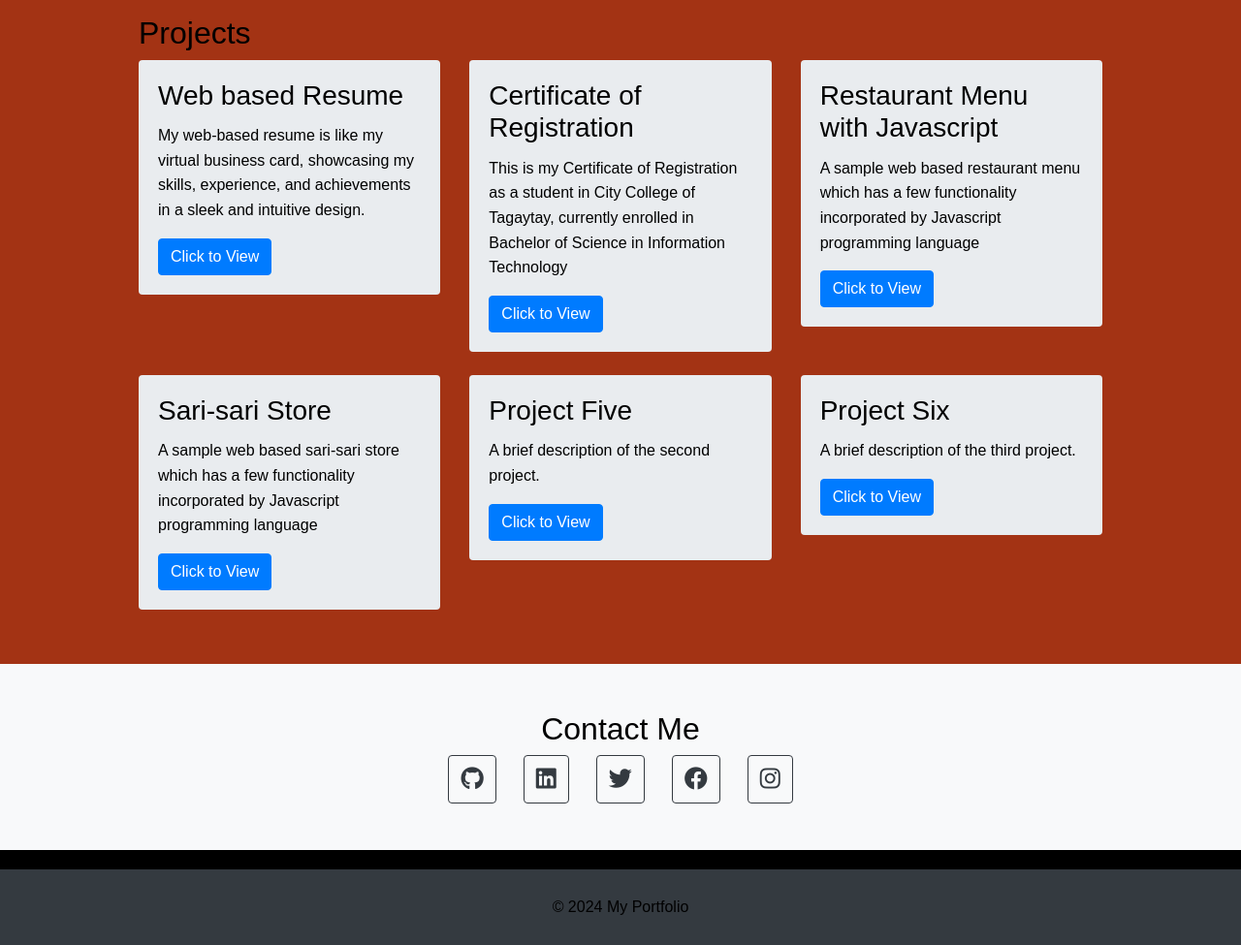
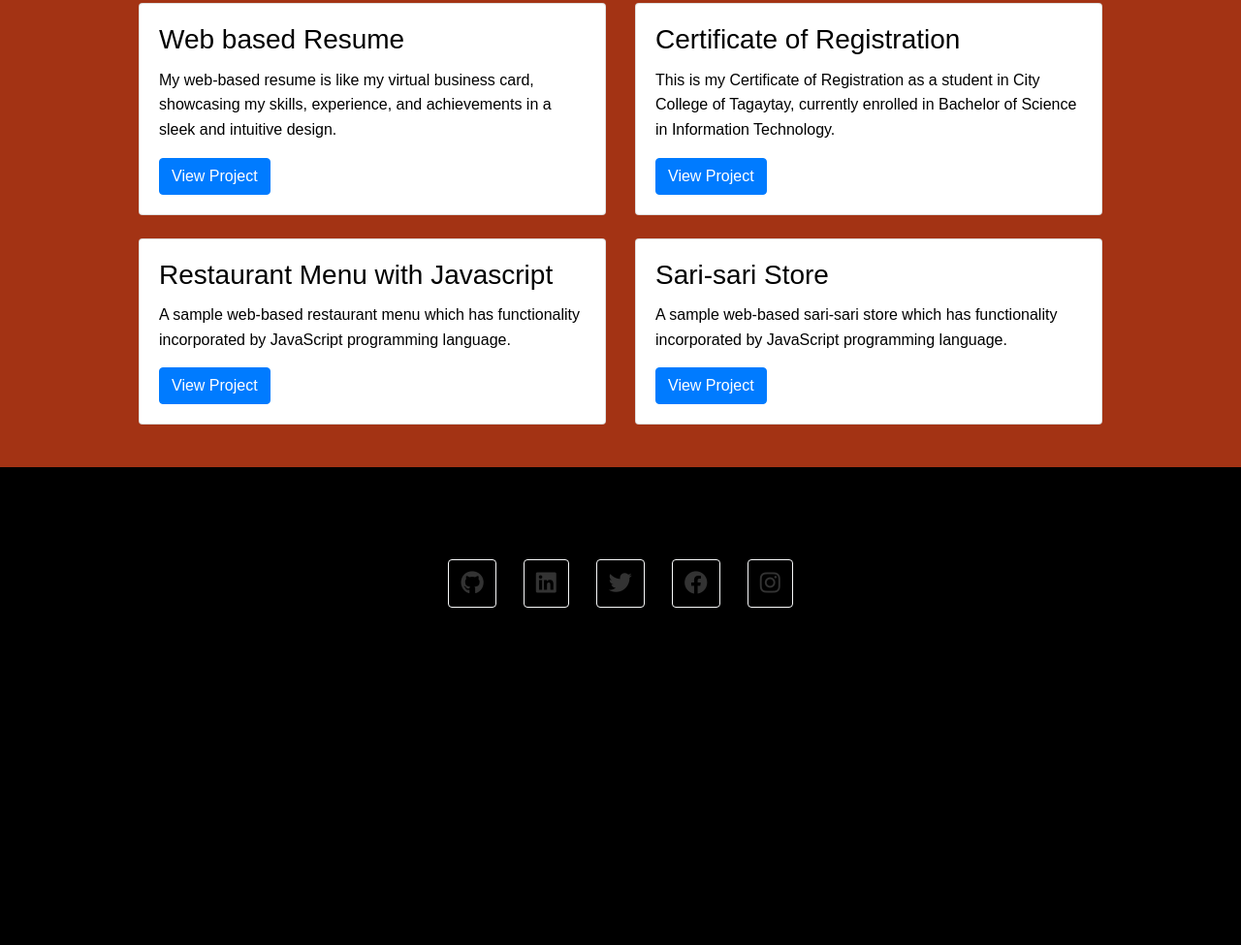
Before and after one commit to TechGuy06/sirAKFinalProject, a plain HTML site: page index.html in a window 1280 px wide. Shown: the part 499-1474 px from the top of the page at 97% size. After the commit the page ends 1255 px from the top, so only its background shows below. Drawn offline with nearby package versions, Linux system fonts and the light colour scheme.

Commit message:
Update index.html

```diff
--- a/index.html
+++ b/index.html
@@ -8,35 +8,6 @@
     <link rel="stylesheet" href="https://cdnjs.cloudflare.com/ajax/libs/font-awesome/6.0.0-beta3/css/all.min.css">
     <link href="https://maxcdn.bootstrapcdn.com/bootstrap/4.5.2/css/bootstrap.min.css" rel="stylesheet">
     <link rel="stylesheet" href="styles.css">
-    <style>
-        body {
-            font-family: Arial, sans-serif;
-        }
-        header, footer {
-            background-color: #343a40;
-            color: #fff;
-        }
-        header h1, footer p {
-            margin: 0;
-            padding: 1rem 0;
-        }
-        section {
-            padding: 2rem 0;
-        }
-        .bg-custom {
-            background-color: #f8f9fa; /* Light grey */
-        }
-        .card {
-            border: none;
-            background-color: #e9ecef; /* Slightly darker grey */
-        }
-        .social-media a {
-            color: #343a40;
-        }
-        .social-media a:hover {
-            color: #0056b3;
-        }
-    </style>
 </head>
 <body>
     <header>
@@ -69,69 +40,49 @@
     <section id="about" class="bg-custom">
         <div class="container">
             <h2>About Me</h2>
-            <p style="color: white;">
+            <p>
                 Hi, I'm Marzan David Ocampo, an IT student passionate about exploring new ideas and technologies. I have a solid understanding of programming languages, web development, and Flutter for mobile app development. I love pushing the boundaries of what's possible and am committed to continuous learning and innovation in the tech industry.
             </p>
         </div>
     </section>
 
-    <section id="projects" class="bg-custom">
+    <section id="projects">
         <div class="container">
             <h2>Projects</h2>
             <div class="row">
-                <div class="col-md-4 mb-4">
+                <div class="col-md-6 mb-4">
                     <div class="card">
                         <div class="card-body">
                             <h3 class="card-title">Web based Resume</h3>
                             <p class="card-text">My web-based resume is like my virtual business card, showcasing my skills, experience, and achievements in a sleek and intuitive design.</p>
-                            <a href="ResumeHTML/index.html" class="btn btn-primary">Click to View</a>
+                            <a href="ResumeHTML/index.html" class="btn btn-primary">View Project</a>
                         </div>
                     </div>
                 </div>
-                <div class="col-md-4 mb-4">
+                <div class="col-md-6 mb-4">
                     <div class="card">
                         <div class="card-body">
                             <h3 class="card-title">Certificate of Registration</h3>
-                            <p class="card-text">This is my Certificate of Registration as a student in City College of Tagaytay, currently enrolled in Bachelor of Science in Information Technology</p>
-                            <a href="Certificate_of_Registration/index.html" class="btn btn-primary">Click to View</a>
+                            <p class="card-text">This is my Certificate of Registration as a student in City College of Tagaytay, currently enrolled in Bachelor of Science in Information Technology.</p>
+                            <a href="Certificate_of_Registration/index.html" class="btn btn-primary">View Project</a>
                         </div>
                     </div>
                 </div>
-                <div class="col-md-4 mb-4">
+                <div class="col-md-6 mb-4">
                     <div class="card">
                         <div class="card-body">
                             <h3 class="card-title">Restaurant Menu with Javascript</h3>
-                            <p class="card-text">A sample web based restaurant menu which has a few functionality incorporated by Javascript programming language</p>
-                            <a href="Restaurant/index.html" class="btn btn-primary">Click to View</a>
+                            <p class="card-text">A sample web-based restaurant menu which has functionality incorporated by JavaScript programming language.</p>
+                            <a href="Restaurant/index.html" class="btn btn-primary">View Project</a>
                         </div>
                     </div>
                 </div>
-            </div>
-            <div class="row">
-                <div class="col-md-4 mb-4">
+                <div class="col-md-6 mb-4">
                     <div class="card">
                         <div class="card-body">
                             <h3 class="card-title">Sari-sari Store</h3>
-                            <p class="card-text">A sample web based sari-sari store which has a few functionality incorporated by Javascript programming language</p>
-                            <a href="sari-sariStore/index.html" class="btn btn-primary">Click to View</a>
-                        </div>
-                    </div>
-                </div>
-                <div class="col-md-4 mb-4">
-                    <div class="card">
-                        <div class="card-body">
-                            <h3 class="card-title">Project Five</h3>
-                            <p class="card-text">A brief description of the second project.</p>
-                            <a href="#" class="btn btn-primary">Click to View</a>
-                        </div>
-                    </div>
-                </div>
-                <div class="col-md-4 mb-4">
-                    <div class="card">
-                        <div class="card-body">
-                            <h3 class="card-title">Project Six</h3>
-                            <p class="card-text">A brief description of the third project.</p>
-                            <a href="#" class="btn btn-primary">Click to View</a>
+                            <p class="card-text">A sample web-based sari-sari store which has functionality incorporated by JavaScript programming language.</p>
+                            <a href="sari-sariStore/index.html" class="btn btn-primary">View Project</a>
                         </div>
                     </div>
                 </div>
@@ -143,11 +94,11 @@
         <div class="container text-center">
             <h2>Contact Me</h2>
             <div class="social-media">
-                <a href="https://github.com/TechGuy06" target="_blank" class="btn btn-outline-dark mx-1"><i class="fab fa-github"></i></a>
-                <a href="#" target="_blank" class="btn btn-outline-dark mx-1"><i class="fab fa-linkedin"></i></a>
-                <a href="#" target="_blank" class="btn btn-outline-dark mx-1"><i class="fab fa-twitter"></i></a>
-                <a href="https://web.facebook.com/marzan.ocampo" target="_blank" class="btn btn-outline-dark mx-1"><i class="fab fa-facebook"></i></a>
-                <a href="https://www.instagram.com/davidsan_171998/" target="_blank" class="btn btn-outline-dark mx-1"><i class="fab fa-instagram"></i></a>
+                <a href="https://github.com/TechGuy06" target="_blank" class="btn btn-outline-light mx-1"><i class="fab fa-github"></i></a>
+                <a href="#" target="_blank" class="btn btn-outline-light mx-1"><i class="fab fa-linkedin"></i></a>
+                <a href="#" target="_blank" class="btn btn-outline-light mx-1"><i class="fab fa-twitter"></i></a>
+                <a href="https://web.facebook.com/marzan.ocampo" target="_blank" class="btn btn-outline-light mx-1"><i class="fab fa-facebook"></i></a>
+                <a href="https://www.instagram.com/davidsan_171998/" target="_blank" class="btn btn-outline-light mx-1"><i class="fab fa-instagram"></i></a>
             </div>
         </div>
     </section>
```
